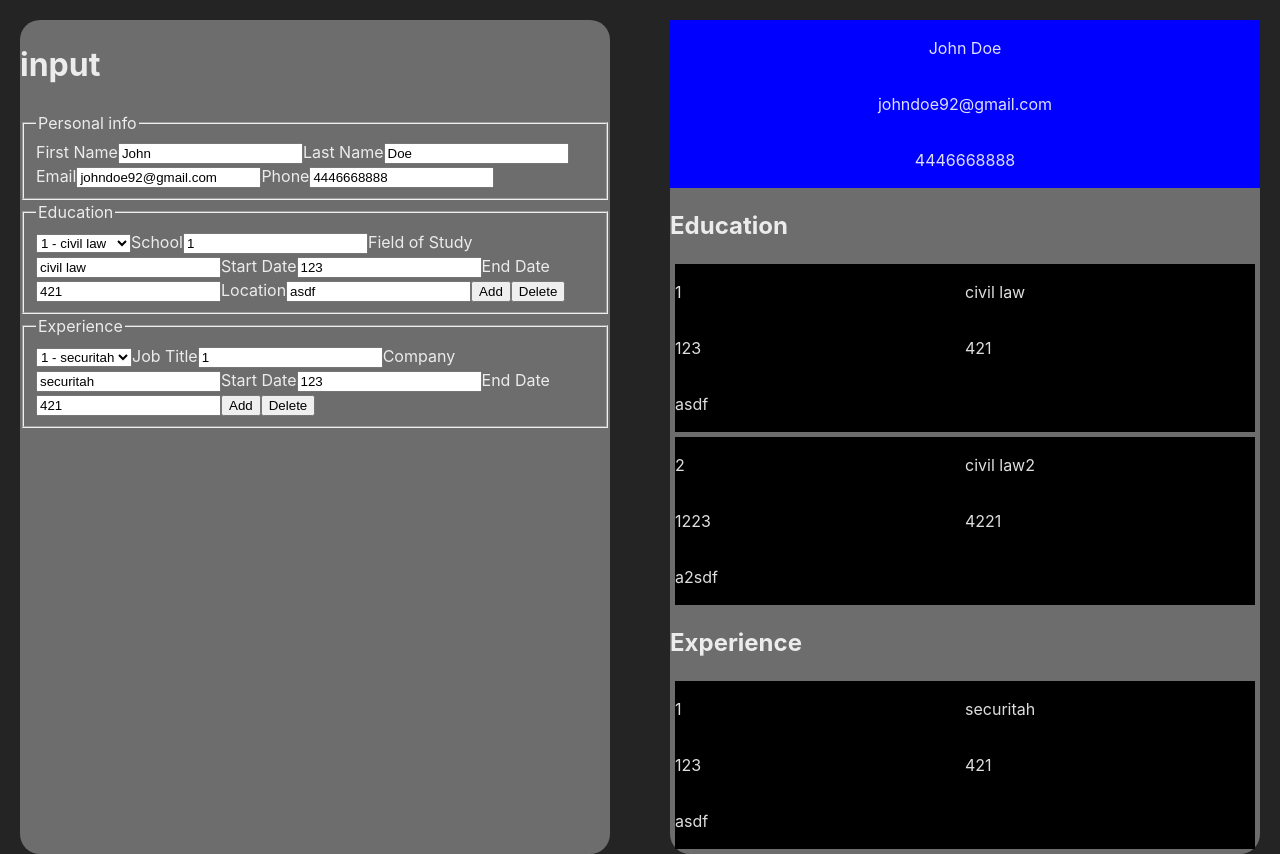
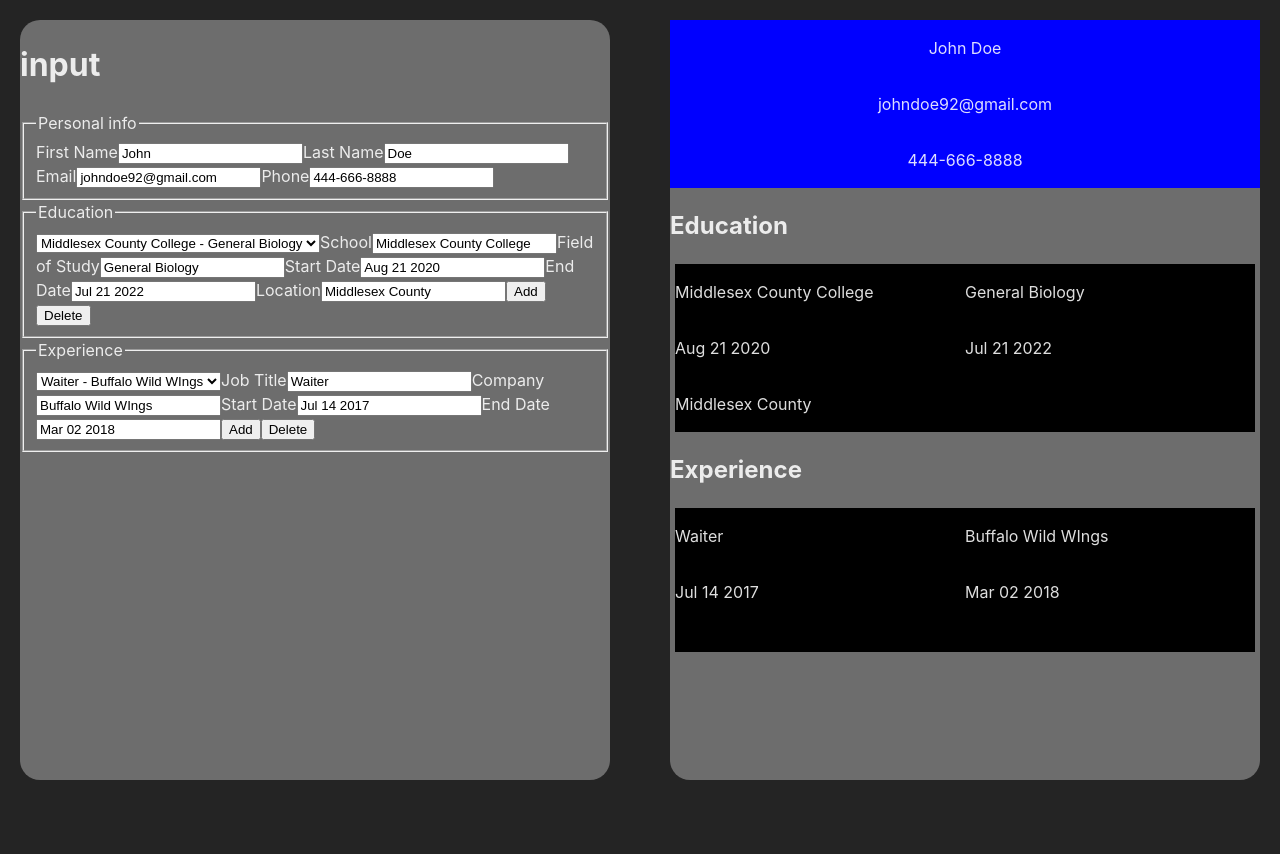
Before and after one commit to AmbiAngel/CV-Application, a React (Vite) app: page / in a window 1280 px wide. After the commit the page ends 800 px from the top, so only its background shows below. Built offline with nearby package versions, Linux system fonts and the light colour scheme.

Commit message:
Change the default/ on-load data to reflect an actual job/school

```diff
--- a/src/App.jsx
+++ b/src/App.jsx
@@ -24,31 +24,24 @@ function App() {
       firstName:'John',
       lastName:'Doe',
       email:'johndoe92@gmail.com',
-      phone:'4446668888'
+      phone:'444-666-8888'
     },
     education:[
       {
-        school:'1',
-        field:'civil law',
-        startDate:'123',
-        endDate:'421',
-        location:'asdf'
-      },
-      {
-        school:'2',
-        field:'civil law2',
-        startDate:'1223',
-        endDate:'4221',
-        location:'a2sdf'
-      },
+        school:'Middlesex County College',
+        field:'General Biology',
+        startDate:'Aug 21 2020',
+        endDate:'Jul 21 2022',
+        location:'Middlesex County'
+      }
     ],
     experience:[
       {
-        jobTitle:'1',
-        company:'securitah',
-        startDate:'123',
-        endDate:'421',
-        location:'asdf'
+        jobTitle:'Waiter',
+        company:'Buffalo Wild WIngs',
+        startDate:'Jul 14 2017',
+        endDate:'Mar 02 2018',
+        location:''
       }
     ]
   }
@@ -72,7 +65,7 @@ function App() {
     {
       id:'phone',
       label:'Phone',
-      inputType:'number'
+      inputType:'text'
     },
   ]
 
```
